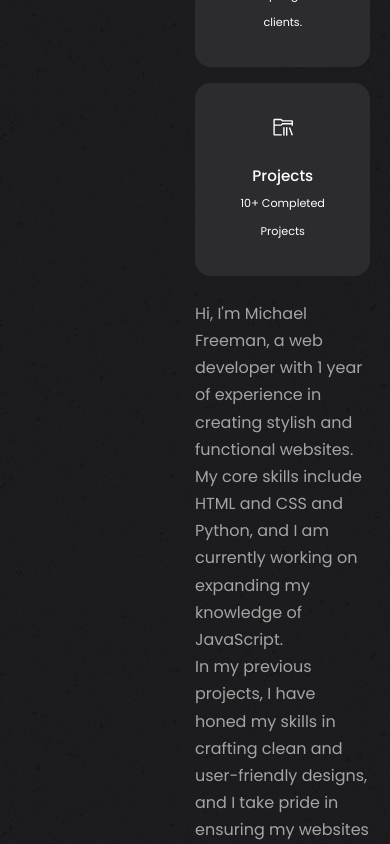
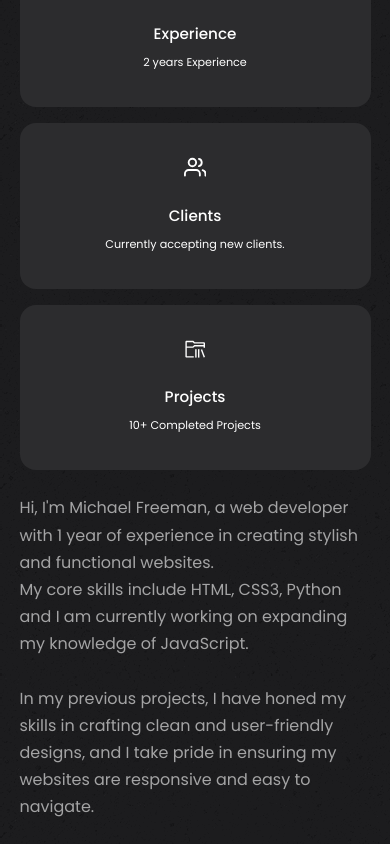
Before and after one commit to gridline1902/Real-Portfolio, a React (Vite) app in the folder Version2/: page / in a window 390 px wide. Shown: the part 1418-2262 px from the top of the page. Built offline with nearby package versions, Linux system fonts and the light colour scheme.

Commit message:
Changed The About Paragraph for sm screens

```diff
--- a/Version2/src/components/About/about.css
+++ b/Version2/src/components/About/about.css
@@ -110,8 +110,16 @@
         text-align: left;
     }
 
+    .about__container {
+        grid-template-columns: 1fr;
+        gap: 0;
+        text-align: center;
+    }
+
     .about__container p {
         margin: 1.5rem 0;
+        display: inline-block;
+
     }
 }
 
@@ -123,12 +131,30 @@
         grid-template-columns: 1fr;
         gap: 1rem;
     }
+
+    .about__container {
+        grid-template-columns: 1fr;
+        gap: 0;
+    }
+
+    .about__container p {
+        display: inline-block;
+    }
 }
 
 @media screen and (min-width: 768px) and (max-width: 820px) {
     .about__cards {
         grid-template-columns: 1fr;
         gap: 1rem;
+    }
+
+    .about__container {
+        grid-template-columns: 1fr;
+        gap: 0;
+    }
+
+    .about__container p {
+        display: inline-block;
     }
 }
 /* Ipad Media Queries End */
--- a/Version2/src/components/About/about.jsx
+++ b/Version2/src/components/About/about.jsx
@@ -43,14 +43,14 @@ const About = () => {
               </article>
             </div>
 
-            <p>
-              Hi, I'm Michael Freeman, a web developer with 1 year of experience in creating stylish and functional websites.<br/>
-              My core skills include HTML and CSS and Python, and I am currently working on expanding my knowledge of JavaScript.<br />
-              In my previous projects, I have honed my skills in crafting clean and user-friendly designs, and I take pride in ensuring my websites are responsive and easy to navigate.<br />
-              I am always eager to learn and improve, and I am excited to bring my passion for web development to new projects and challenges.<br />
-              My portfolio showcases my work on a variety of projects, including personal blogs, small business websites, and online portfolios.<br />
-              I believe in keeping things straightforward and intuitive, and I am always striving to stay up-to-date with the latest trends and technologies in web development.
-            </p>
+              <p>
+                Hi, I'm Michael Freeman, a web developer with 1 year of experience in creating stylish and functional websites.<br/>
+                My core skills include HTML, CSS3, Python and I am currently working on expanding my knowledge of JavaScript.<br /><br />
+                In my previous projects, I have honed my skills in crafting clean and user-friendly designs, and I take pride in ensuring my websites are responsive and easy to navigate.<br /><br />
+                I believe in keeping things straightforward and intuitive, and I am always striving to stay up-to-date with the latest trends and technologies in web development.<br /><br />
+                My portfolio showcases my work on a variety of projects, including personal blogs, small business websites, and online portfolios.
+              </p>
+
 
             <a href="#contact" className="btn btn-primary">Let's Talk</a>
 
```
